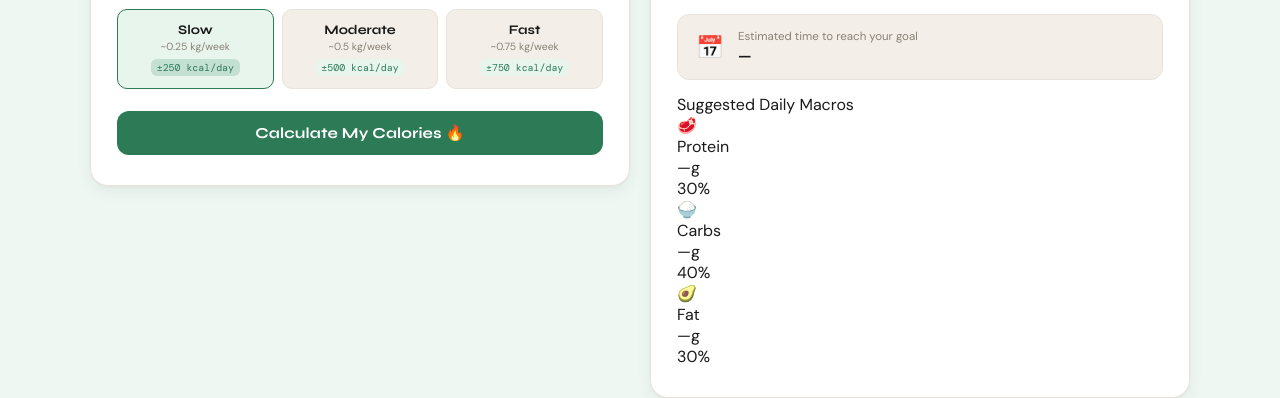
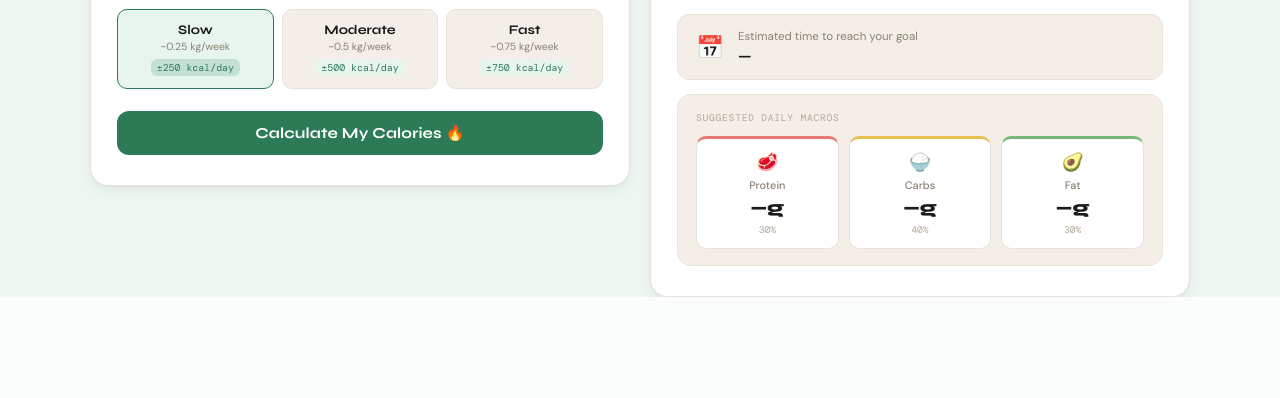
Before and after one commit to choongkarhung/GitExercise-G072, a Flask app: page /calorie in a window 1280 px wide. Shown: the part 852-1250 px from the top of the page. After the commit the page ends 1149 px from the top, so only its background shows below. Run offline with Flask 3, Linux system fonts and the light colour scheme; a user stored in the database is signed in.

Commit message:
Going with a new type of style

```diff
--- a/static/calorie.css
+++ b/static/calorie.css
@@ -532,3 +532,108 @@
     font-weight: 700;
     color: var(--ink);
 }
+
+/* MACROS */
+.macro-section {
+    background: var(--cream-mid);
+    border: 1px solid var(--cream-border);
+    border-radius: 14px;
+    padding: 16px 18px;
+}
+
+.macro-header {
+    font-family: 'DM Mono', monospace;
+    font-size: 0.6rem;
+    color: var(--ink-faint);
+    text-transform: uppercase;
+    letter-spacing: 0.08em;
+    margin-bottom: 12px;
+}
+
+.macro-row {
+    display: grid;
+    grid-template-columns: repeat(3, 1fr);
+    gap: 10px;
+}
+
+.macro-item {
+    display: flex;
+    flex-direction: column;
+    align-items: center;
+    gap: 5px;
+    padding: 12px 8px;
+    border-radius: 10px;
+    border: 1px solid var(--cream-border);
+    background: var(--surface);
+    text-align: center;
+}
+
+.macro-protein { border-top: 3px solid #e87878; }
+.macro-carbs   { border-top: 3px solid #e8c050; }
+.macro-fat     { border-top: 3px solid #78b87a; }
+
+.macro-icon { font-size: 1.1rem; }
+
+.macro-label {
+    font-size: 0.68rem;
+    color: var(--ink-muted);
+    font-weight: 500;
+}
+
+.macro-val {
+    font-family: 'Syne', sans-serif;
+    font-size: 1.1rem;
+    font-weight: 800;
+    color: var(--ink);
+}
+
+.macro-pct {
+    font-family: 'DM Mono', monospace;
+    font-size: 0.6rem;
+    color: var(--ink-faint);
+}
+
+/* SAVE PROFILE BUTTON */
+.btn-save-profile {
+    width: 100%;
+    padding: 11px;
+    margin-top: 0;
+    background: transparent;
+    border: 1.5px solid var(--green-border);
+    color: var(--green);
+    font-family: 'DM Sans', sans-serif;
+    font-size: 0.85rem;
+    font-weight: 600;
+    border-radius: 12px;
+    cursor: pointer;
+    display: flex;
+    align-items: center;
+    justify-content: center;
+    gap: 6px;
+    transition: all 0.2s ease;
+    letter-spacing: 0;
+}
+
+.btn-save-profile:hover {
+    background: var(--green-light);
+    border-color: var(--green);
+    transform: none;
+    box-shadow: none;
+}
+
+.btn-save-profile:disabled {
+    opacity: 0.5;
+    cursor: not-allowed;
+}
+
+.save-badge {
+    background: var(--green-light);
+    color: var(--green);
+    border: 1px solid var(--green-border);
+    border-radius: 10px;
+    padding: 9px 14px;
+    font-size: 0.78rem;
+    font-weight: 500;
+    text-align: left;
+    animation: msg-in 0.25s ease both;
+}
```
